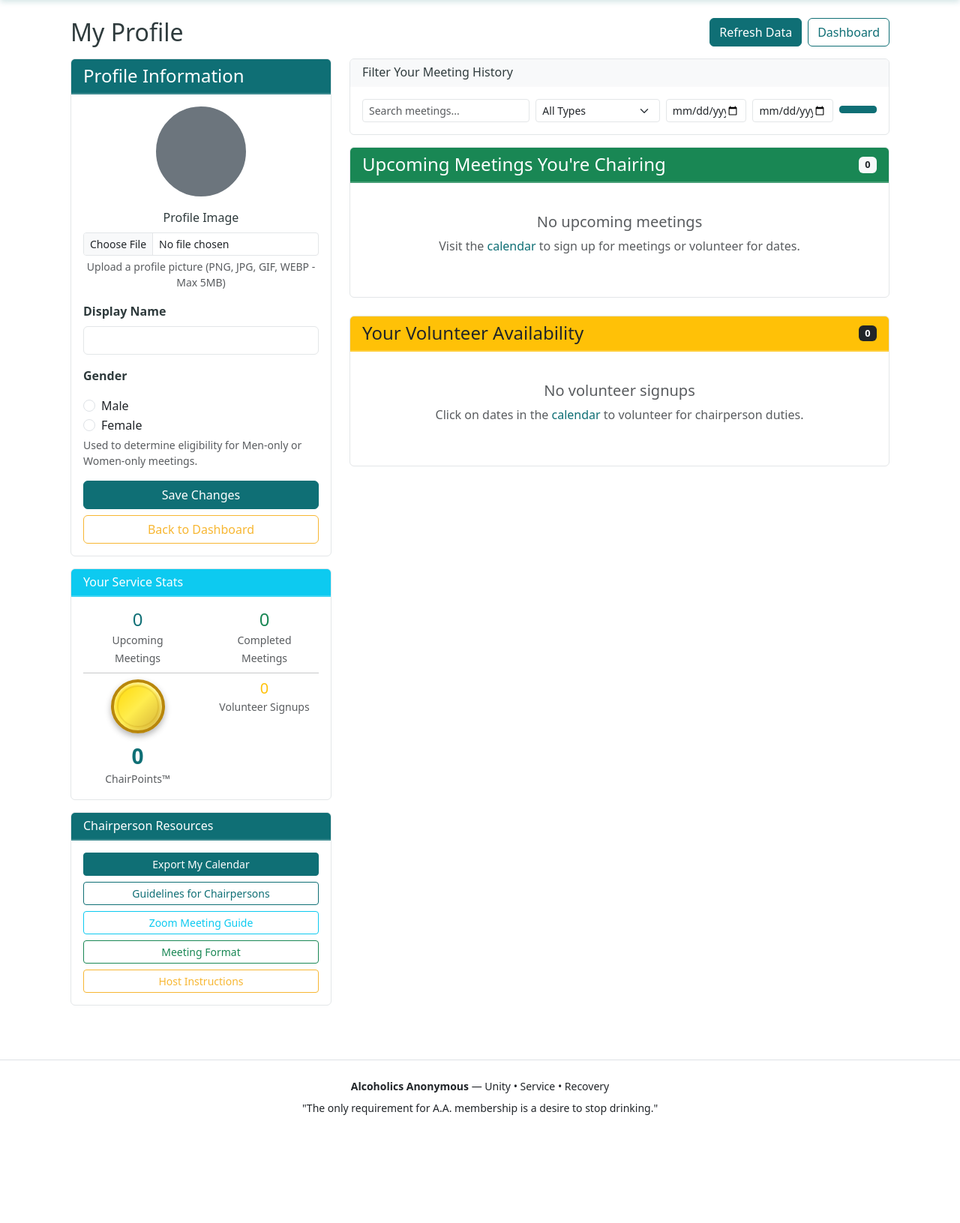
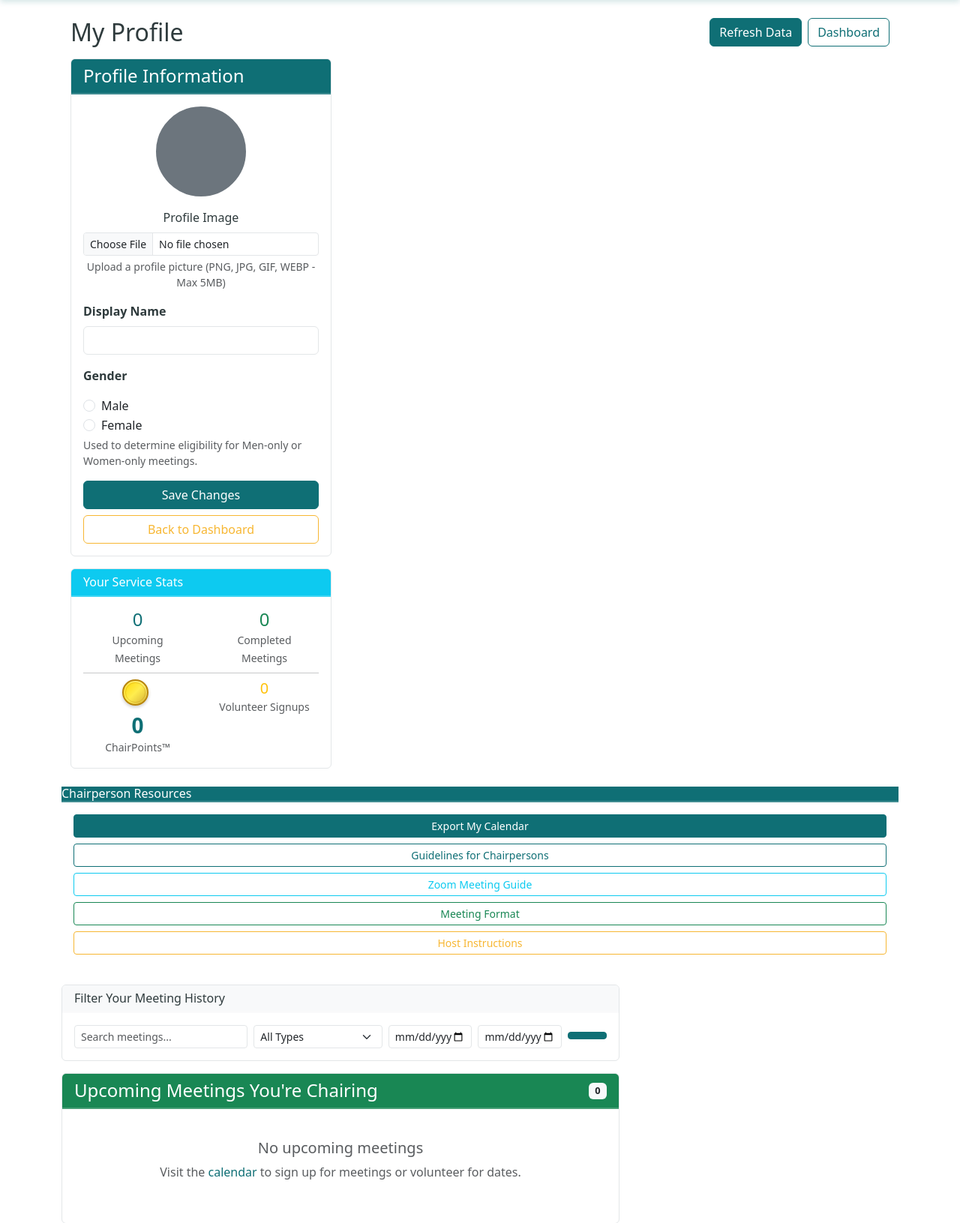
Before and after one commit to jalex0823/bp-chairperson-app, a Flask app: template templates/profile.html in a window 1280 px wide. Shown: the part 70-1701 px from the top of the page at 75% size. Before the commit the page ends 1557 px from the top, so only its background shows below. Run offline with Flask 3, Linux system fonts and the light colour scheme; the template is opened without the code that fills it: values that come from a table or form of the project are taken from there, others are empty; some libraries are stand-ins or nearby versions.

Commit message:
Reorganize profile layout and make ChairPoints chip smaller
Changes:
- Reduce ChairPoints chip size in stats card (from chip-large to regular chip with 1.8rem font-size)
- Move Chairperson Resources card from left sidebar to right column
- Position Chairperson Resources below Your Volunteer Availability section
- Creates better visual balance with stats inline with resources
- Cleaner left sidebar with just profile info and stats

```diff
--- a/templates/profile.html
+++ b/templates/profile.html
@@ -96,8 +96,8 @@
           <hr class="my-2">
           <div class="row text-center">
             <div class="col-6">
-              <div class="mb-2">
-                <span class="chairpoints-chip-large"></span>
+              <div class="mb-1">
+                <span class="chairpoints-chip" style="font-size: 1.8rem;"></span>
               </div>
               <div class="h3 mb-0" style="color: #0f6f75; font-weight: bold;">
                 <span id="chairPointsValue">{{ user.chair_points or 0 }}</span>
@@ -111,9 +111,9 @@
           </div>
         </div>
       </div>
+    </div>
 
-      <!-- Chairperson Resources Card -->
-      <div class="card mt-3">
+    <!-- Meeting Commitments Column -->
         <div class="card-header bg-primary text-white">
           <h6 class="mb-0"><i class="fas fa-book"></i> Chairperson Resources</h6>
         </div>
```
